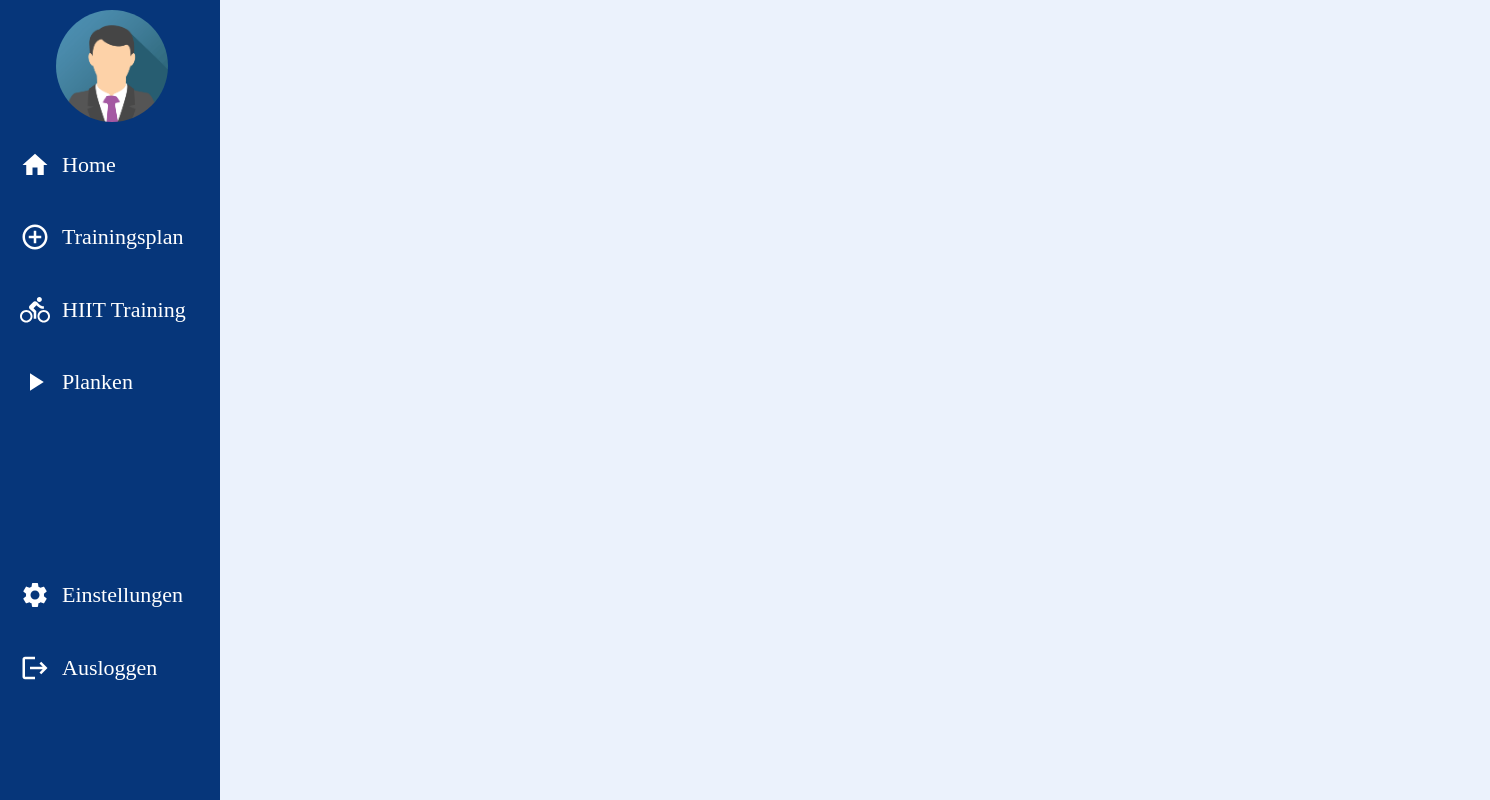
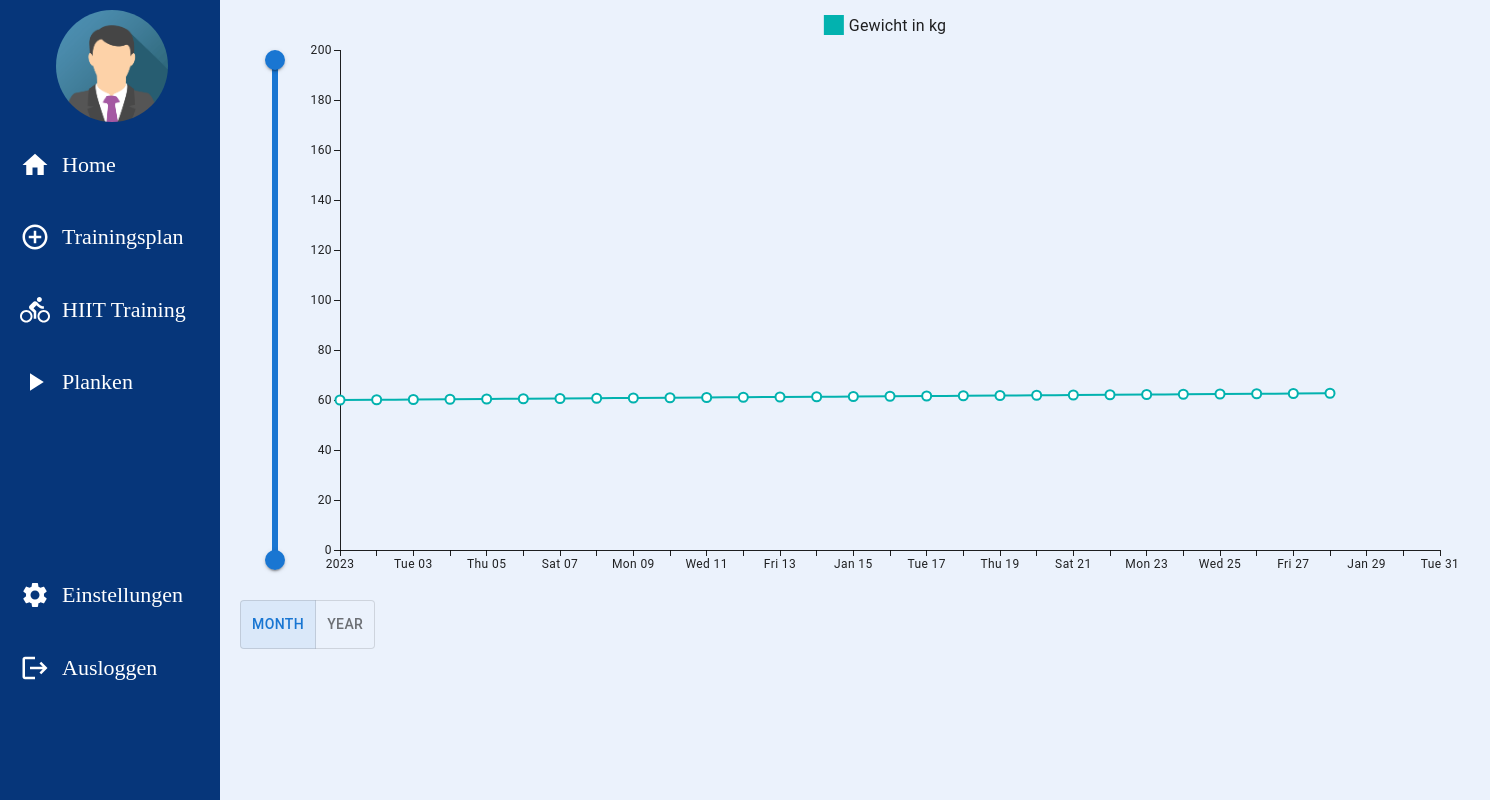
Before and after one commit to Laurin291/fitnesswebapp, a React (Create React App) app: page /Gewichtsverlauf in a window 1280 px wide. Shown: the whole page, 1490 px wide, since content can reach past the window. Built offline with nearby package versions, Linux system fonts and the light colour scheme; no server answers; the database is empty; what react-swipeable-views-utils would draw is missing.

Commit message:
Gewichtsverlauf.js begonnen

```diff
--- a/package.json
+++ b/package.json
@@ -8,6 +8,7 @@
     "@material-ui/core": "^4.12.4",
     "@mui/icons-material": "^5.14.15",
     "@mui/material": "^5.14.15",
+    "@mui/x-charts": "^6.18.3",
     "@supabase/auth-ui-react": "^0.4.6",
     "@supabase/auth-ui-shared": "^0.1.8",
     "@supabase/supabase-js": "^2.38.5",
--- a/src/App.js
+++ b/src/App.js
@@ -21,6 +21,7 @@ import PlayArrowIcon from '@mui/icons-material/PlayArrow';
 import SettingsIcon from '@mui/icons-material/Settings';
 import LogoutIcon from '@mui/icons-material/Logout';
 import  avatar from './pictures/avatar.png';
+import Gewichtsverlauf from "./pages/Gewichtsverlauf";
 
 
 
@@ -87,6 +88,7 @@ function App() {
                     <Route path="/Plank" element={<Plank/>}/>
                     <Route path="/Plankanimation/:time" element={<Plankanimation/>}/>
                     <Route path="/Trainingsplanverwaltung" element={<Trainingsplanverwaltung/>}/>
+                    <Route path="/Gewichtsverlauf" element={<Gewichtsverlauf/>}/>
                 </Routes>
 
             </BrowserRouter>
--- a/src/data.js
+++ b/src/data.js
@@ -368,7 +368,18 @@ class Data {
 
     }
 
-    async updatecolumn(){
+    async deleteTrainingsplan(id) {
+
+        const {error2} = await supabase
+            .from('trainingstag')
+            .delete()
+            .eq('trainingsplanID', id)
+
+        const {error} = await supabase
+            .from('trainingsplan')
+            .delete()
+            .eq('trainingsplanID', id)
+
 
 
 
--- a/src/index.css
+++ b/src/index.css
@@ -878,3 +878,23 @@ Plank
     top: 640px;
     font-size: 40px;
 }
+
+/* Gewichtsverlauf */
+
+#chart{
+
+
+}
+
+#verticalSlider{
+    margin-top: 3em;
+
+}
+
+#content2{
+    display: flex;
+    flex-direction: row;
+    max-height: 90vh;
+    margin-left: 1em;
+    font-family: Bahnschrift;
+}
--- /dev/null
+++ b/src/pages/Gewichtsverlauf.js
@@ -0,0 +1,222 @@
+import * as React from 'react';
+import {LineChart} from '@mui/x-charts';
+
+import ToggleButton from '@mui/material/ToggleButton';
+import ToggleButtonGroup from '@mui/material/ToggleButtonGroup';
+import {Slider} from "@mui/material";
+import Box from "@mui/material/Box";
+
+
+const month = [
+    new Date(2023, 0, 1),
+    new Date(2023, 0, 2),
+    new Date(2023, 0, 3),
+    new Date(2023, 0, 4),
+    new Date(2023, 0, 5),
+    new Date(2023, 0, 6),
+    new Date(2023, 0, 7),
+    new Date(2023, 0, 8),
+    new Date(2023, 0, 9),
+    new Date(2023, 0, 10),
+    new Date(2023, 0, 11),
+    new Date(2023, 0, 12),
+    new Date(2023, 0, 13),
+    new Date(2023, 0, 14),
+    new Date(2023, 0, 15),
+    new Date(2023, 0, 16),
+    new Date(2023, 0, 17),
+    new Date(2023, 0, 18),
+    new Date(2023, 0, 19),
+    new Date(2023, 0, 20),
+    new Date(2023, 0, 21),
+    new Date(2023, 0, 22),
+    new Date(2023, 0, 23),
+    new Date(2023, 0, 24),
+    new Date(2023, 0, 25),
+    new Date(2023, 0, 26),
+    new Date(2023, 0, 27),
+    new Date(2023, 0, 28),
+    new Date(2023, 0, 29),
+    new Date(2023, 0, 30),
+    new Date(2023, 0, 31)
+
+
+];
+
+const year = [
+    new Date(2023, 0, 1),
+    new Date(2023, 1, 1),
+    new Date(2023, 2, 1),
+    new Date(2023, 3, 1),
+    new Date(2023, 4, 1),
+    new Date(2023, 5, 1),
+    new Date(2023, 6, 1),
+    new Date(2023, 7, 1),
+    new Date(2023, 8, 1),
+    new Date(2023, 9, 1),
+    new Date(2023, 10, 1),
+    new Date(2023, 11, 1),
+    new Date(2023, 12, 1),
+
+]
+
+
+const kgperday = [
+    60, 60.1, 60.2, 60.3, 60.4, 60.5, 60.6, 60.7, 60.8, 60.9, 61, 61.1, 61.2, 61.3, 61.4, 61.5, 61.6, 61.7, 61.8, 61.9, 62, 62.1, 62.2, 62.3,
+    62.4, 62.5, 62.6, 62.7
+];
+
+const kgpermonth = [
+    60, 61, 62, 63, 64, 65, 66, 67, 68, 69, 70, 71
+]
+
+const lineChartsParamsday = {
+    series: [
+        {
+            label: 'Gewicht in kg',
+            data: kgperday,
+            showMark: true,
+
+        },
+
+    ],
+    width: 1200,
+    height: 600,
+};
+
+const lineChartsParamsmonth = {
+    series: [
+        {
+            label: 'Gewicht in kg',
+            data: kgpermonth,
+            showMark: true,
+        },
+
+    ],
+    width: 1200,
+    height: 600,
+};
+
+const yearFormater = (date) => {
+    date.getDate().toString();
+    // console.log(date.getDate().toString())
+}
+
+
+export default function Gewichtsverlauf() {
+    const [yearOrMonth, setYearOrMonth] = React.useState("month")
+    const ColorToggleButton = () => {
+
+        const handleAlignment = (event, newAlignment) => {
+            if (newAlignment !== null) {
+                setYearOrMonth(newAlignment);
+            }
+        };
+
+
+        return (
+            <ToggleButtonGroup
+                color="primary"
+                value={yearOrMonth}
+                exclusive
+                onChange={handleAlignment}
+                aria-label="Platform"
+            >
+                <ToggleButton value="month">Month</ToggleButton>
+                <ToggleButton value="year">Year</ToggleButton>
+            </ToggleButtonGroup>
+        );
+    }
+
+
+    const Chart = (monthOrYear) => {
+        console.log(monthOrYear.monthOrYear)
+
+        if (monthOrYear.monthOrYear === "month") {
+            return (
+                <LineChart
+                    {...lineChartsParamsday}
+
+                    xAxis={[{
+                        data: month,
+                        scaleType: 'time',
+                        valueFormatter: yearFormater,
+                        tickMinStep: 3600 * 1000 * 24,
+                        tickMaxStep: 3600 * 1000 * 24
+                    }]}
+                    yAxis={[{max: value[1], min: value[0]}]}
+                    series={lineChartsParamsday.series.map((s) => ({
+                        ...s,
+                    }))}
+                />)
+        } else if (monthOrYear.monthOrYear === "year") {
+            return (
+                <LineChart
+                    {...lineChartsParamsmonth}
+                    orientation="vertical"
+                    xAxis={[{data: year, scaleType: 'time', valueFormatter: yearFormater}]}
+                    yAxis={[{max: value[1], min: value[0]}]}
+                    series={lineChartsParamsmonth.series.map((s) => ({
+                        ...s,
+                    }))}
+                />
+            )
+        }
+
+    }
+
+
+    const [value, setValue] = React.useState([0, 200]);
+    const minDistance = 0;
+    const handleChange = (event, newValue, activeThumb) => {
+        if (!Array.isArray(newValue)) {
+            return;
+        }
+
+        if (newValue[1] - newValue[0] < minDistance) {
+            if (activeThumb === 0) {
+                const clamped = Math.min(newValue[0], 100 - minDistance);
+                setValue([clamped, clamped + minDistance]);
+            } else {
+                const clamped = Math.max(newValue[1], minDistance);
+                setValue([clamped - minDistance, clamped]);
+            }
+        } else {
+            setValue(newValue);
+        }
+    };
+
+
+    return (
+        <div id={"content"}>
+            <div id={"content2"}>
+                <div id={"verticalSlider"}>
+                    <Box sx={{height: 500}}>
+                        <Slider
+                            sx={{
+                                '& input[type="range"]': {
+                                    WebkitAppearance: 'slider-vertical',
+                                },
+                            }}
+                            orientation="vertical"
+                            value={value}
+                            onChange={handleChange}
+                            valueLabelDisplay="auto"
+                            min={0}
+                            max={200}
+
+                        />
+                    </Box>
+                </div>
+                <div id={"chart"}>
+                    <Chart monthOrYear={yearOrMonth}/>
+                </div>
+            </div>
+
+            <ColorToggleButton/>
+
+
+        </div>
+    );
+
+}
```
Also changed, not shown: src/pages/Trainingsplanverwaltung.js (+87 -5 lines), 1 other file (tests, documents, lock files or other folders).
